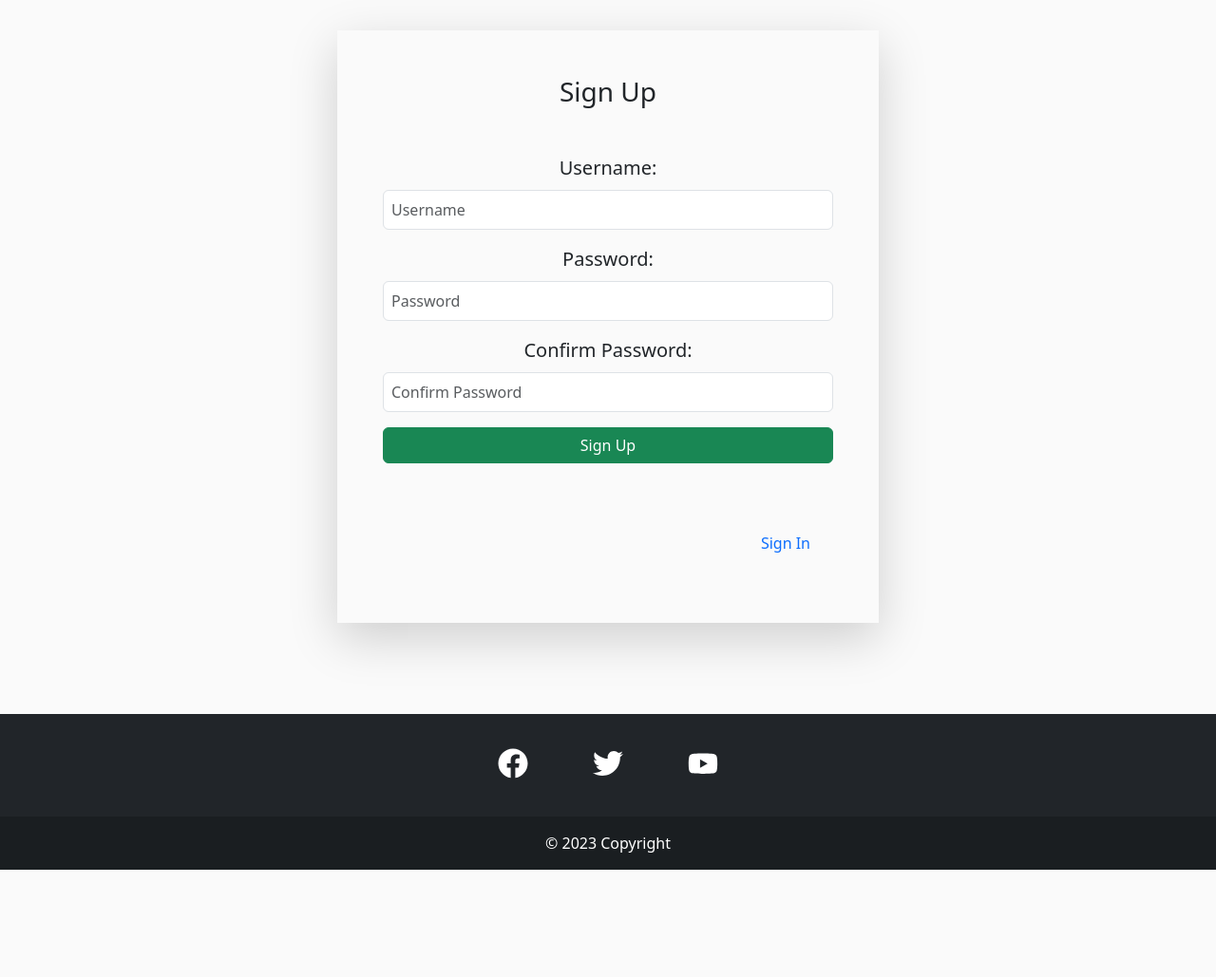
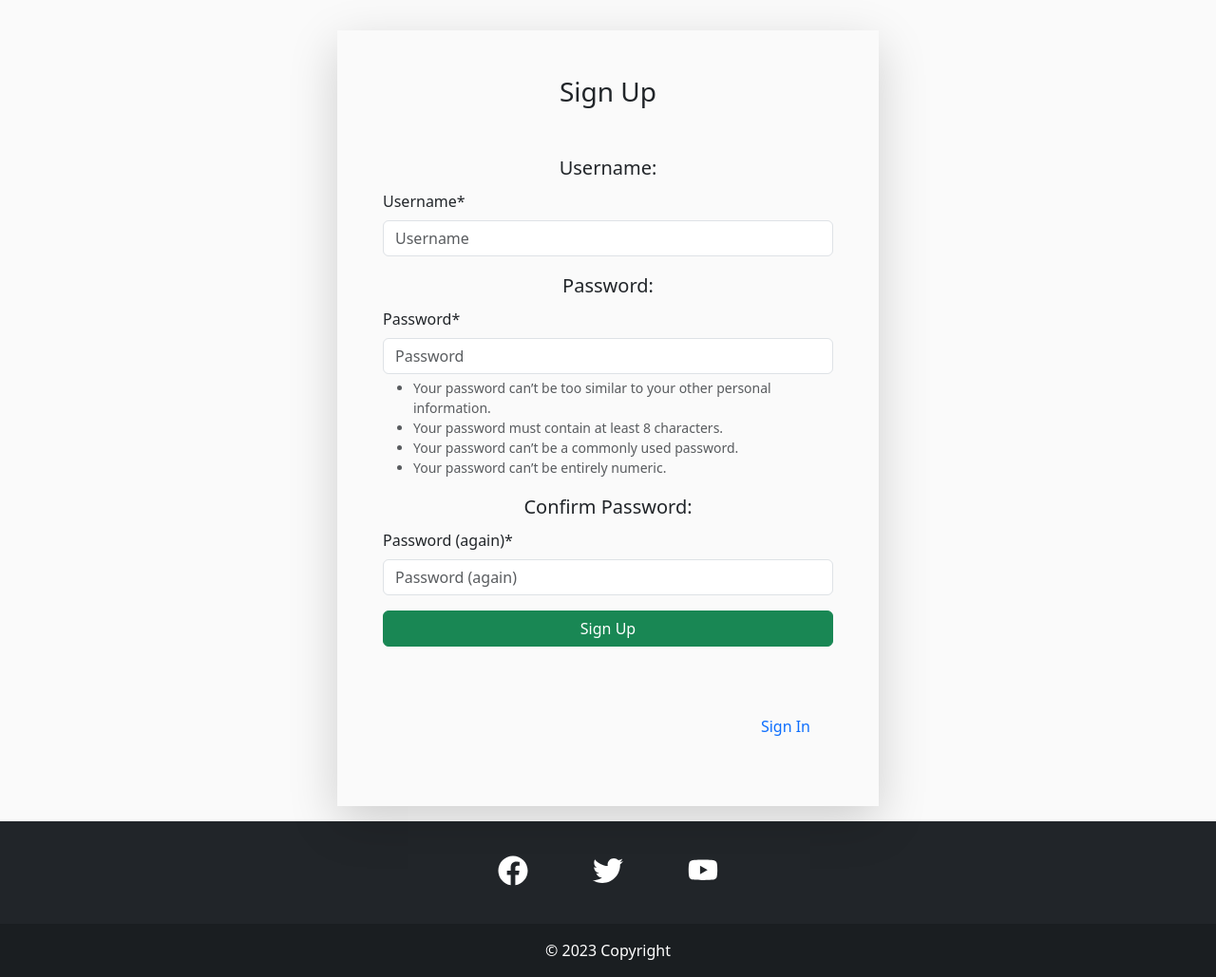
Before and after one commit to OleksiyLa/Project_4, a Django app: page /accounts/signup/ in a window 1280 px wide. Shown: the part 64-1093 px from the top of the page at 95% size. Before the commit the page ends 980 px from the top, so only its background shows below. Run offline with Django 4.2, Linux system fonts and the light colour scheme; some libraries are stand-ins or nearby versions.

Commit message:
feature: implement custom login and signup with crispy forms

```diff
--- a/tasks/forms.py
+++ b/tasks/forms.py
@@ -1,6 +1,10 @@
 from django import forms
+from datetime import datetime
+from allauth.account.forms import LoginForm, SignupForm
+from crispy_forms.helper import FormHelper
+from crispy_forms.layout import Submit
 from .models import Goal, Task, ScheduledTask
-from datetime import datetime
+
 
 class GoalForm(forms.ModelForm):
     title = forms.CharField(
@@ -177,3 +181,37 @@ class EditScheduledTaskForm(ScheduledTaskForm):
 
     class Meta(ScheduledTaskForm.Meta):
         fields = ScheduledTaskForm.Meta.fields + ['completed']
+
+
+class CustomLoginForm(LoginForm):
+    def __init__(self, *args, **kwargs):
+        super().__init__(*args, **kwargs)
+        self.helper = FormHelper()
+        self.helper.form_method = 'post'
+        self.helper.add_input(Submit('submit', 'Login'))
+
+        self.fields['login'].error_messages = {
+            'required': 'Username is required',
+        }
+
+        self.fields['password'].error_messages = {
+            'required': 'Password is required'
+        }
+
+class CustomSignupForm(SignupForm):
+    def __init__(self, *args, **kwargs):
+        super().__init__(*args, **kwargs)
+        self.helper = FormHelper()
+        self.helper.form_method = 'post'
+        self.helper.add_input(Submit('submit', 'Sign Up'))
+
+        self.fields['username'].error_messages = {
+            'required': 'Username is required',
+        }
+
+        self.fields['password1'].error_messages = {
+            'required': 'Password is required'
+        }
+        self.fields['password2'].error_messages = {
+            'required': 'Password confirmation is required'
+        }
--- a/tasks/urls.py
+++ b/tasks/urls.py
@@ -24,6 +24,8 @@ urlpatterns = [
     path('delete_scheduled_task/<slug:slug>/', views.delete_scheduled_task, name='delete_scheduled_task'),
     path('edit_scheduled_task/<slug:slug>/', views.edit_scheduled_task, name='edit_scheduled_task'),
     path('complete_scheduled_task/<slug:slug>/', views.complete_scheduled_task, name='complete_scheduled_task'),
+    path('accounts/login/', views.CustomLoginView.as_view(), name='account_login'),
+    path('accounts/signup/', views.CustomSignupView.as_view(), name='account_signup'),
 ]
 
 handler404 = views.custom_404_view
--- a/tasks/views.py
+++ b/tasks/views.py
@@ -9,7 +9,8 @@ from django.contrib import messages
 from django.core.exceptions import ValidationError
 from django.db.models import Q
 from datetime import timedelta, datetime
-from .forms import TaskForm, AddScheduledTaskForm, EditScheduledTaskForm, AddGoalForm, EditGoalForm
+from allauth.account.views import LoginView, SignupView
+from .forms import TaskForm, AddScheduledTaskForm, EditScheduledTaskForm, AddGoalForm, EditGoalForm, CustomLoginForm, CustomSignupForm
 from .models import Goal, Task, ScheduledTask
 
 
@@ -395,3 +396,11 @@ def complete_scheduled_task(request, slug):
     response.set_cookie('selectedDate', slug, max_age=300)
     messages.success(request, 'Scheduled task completed successfully!')
     return response
+
+
+class CustomLoginView(LoginView):
+    form_class = CustomLoginForm
+
+
+class CustomSignupView(SignupView):
+    form_class = CustomSignupForm
--- a/templates/account/signup.html
+++ b/templates/account/signup.html
@@ -1,4 +1,5 @@
 {% extends "base.html" %}
+{% load crispy_forms_tags %}
 
 {% load i18n %}
 
@@ -19,25 +20,25 @@
   <div class="row">
     <div class="col-lg-6 mt-3 offset-lg-3 shadow-lg p-5">
       <h3 class="text-center">{% trans "Sign Up" %}</h3>
-      <form class="signup my-5" id="signup_form" method="post" action="{% url 'account_signup' %}">
+      <form class="signup my-5" id="signup_form" method="post" action="{% url 'account_signup' %}" novalidate>
         {% csrf_token %}
         <div class="mb-3">
           <label for="{{ form.username.id_for_label }}" class="form-label d-block text-center lead">
             {{ form.username.label_tag }}
           </label>
-          <input type="text" id="{{ form.username.id_for_label }}" placeholder="Username" name="{{ form.username.name }}" class="form-control w-100 p-2">
+          {{ form.username|as_crispy_field }}
         </div>
         <div class="mb-3">
           <label for="{{ form.password1.id_for_label }}" class="form-label d-block text-center lead">
               Password:
           </label>
-          <input type="password" id="{{ form.password1.id_for_label }}" placeholder="Password" name="{{ form.password1.name }}" class="form-control w-100 p-2">
+          {{ form.password1|as_crispy_field }}
         </div>
         <div class="mb-3">
           <label for="{{ form.password2.id_for_label }}" class="form-label d-block text-center lead">
                 Confirm Password:
           </label>
-          <input type="password" id="{{ form.password2.id_for_label }}" placeholder="Confirm Password" name="{{ form.password2.name }}" class="form-control w-100 p-2">
+          {{ form.password2|as_crispy_field }}
         </div>
         {% if redirect_field_value %}
         <input type="hidden" name="{{ redirect_field_name }}" value="{{ redirect_field_value }}" />
```
Also changed, not shown: templates/account/login.html (+4 -3 lines).
